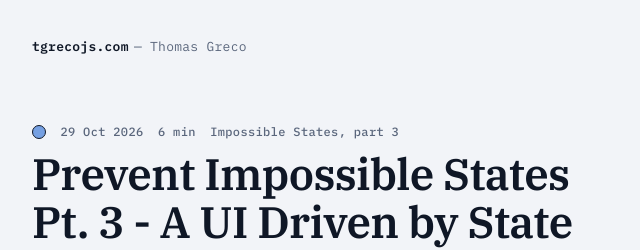
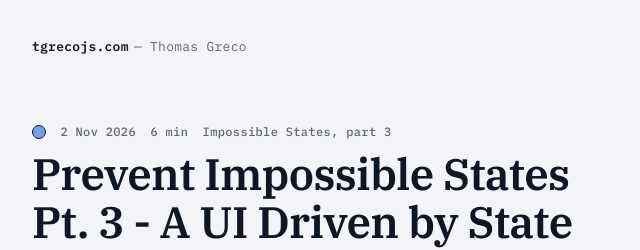
Before and after one commit to tgrecojs/tgrecojs.com, an Astro site: page /posts/prevent-impossible-states-pt-3-a-ui-driven-by-state in a window 1280 px wide. Shown: the top 250 px of the page, 256-896 px from the left. Built offline with nearby package versions, Linux system fonts and the light colour scheme; Astro itself is replaced by a stand-in of ours; some packages are replaced by stand-ins of ours.

Commit message:
update blog post pubDate

```diff
--- a/src/content/posts/prevent-impossible-states-pt-3-a-ui-driven-by-state.mdx
+++ b/src/content/posts/prevent-impossible-states-pt-3-a-ui-driven-by-state.mdx
@@ -1,7 +1,7 @@
 ---
 title: "Prevent Impossible States Pt. 3 - A UI Driven by State"
 description: "Use the timer's state machine to drive a React UI, with controls that match its current status."
-pubDate: 2026-10-29
+pubDate: 2026-11-02
 tags: ["typescript", "react", "state-machines", "series"]
 series: "Impossible States"
 seriesOrder: 3
```
